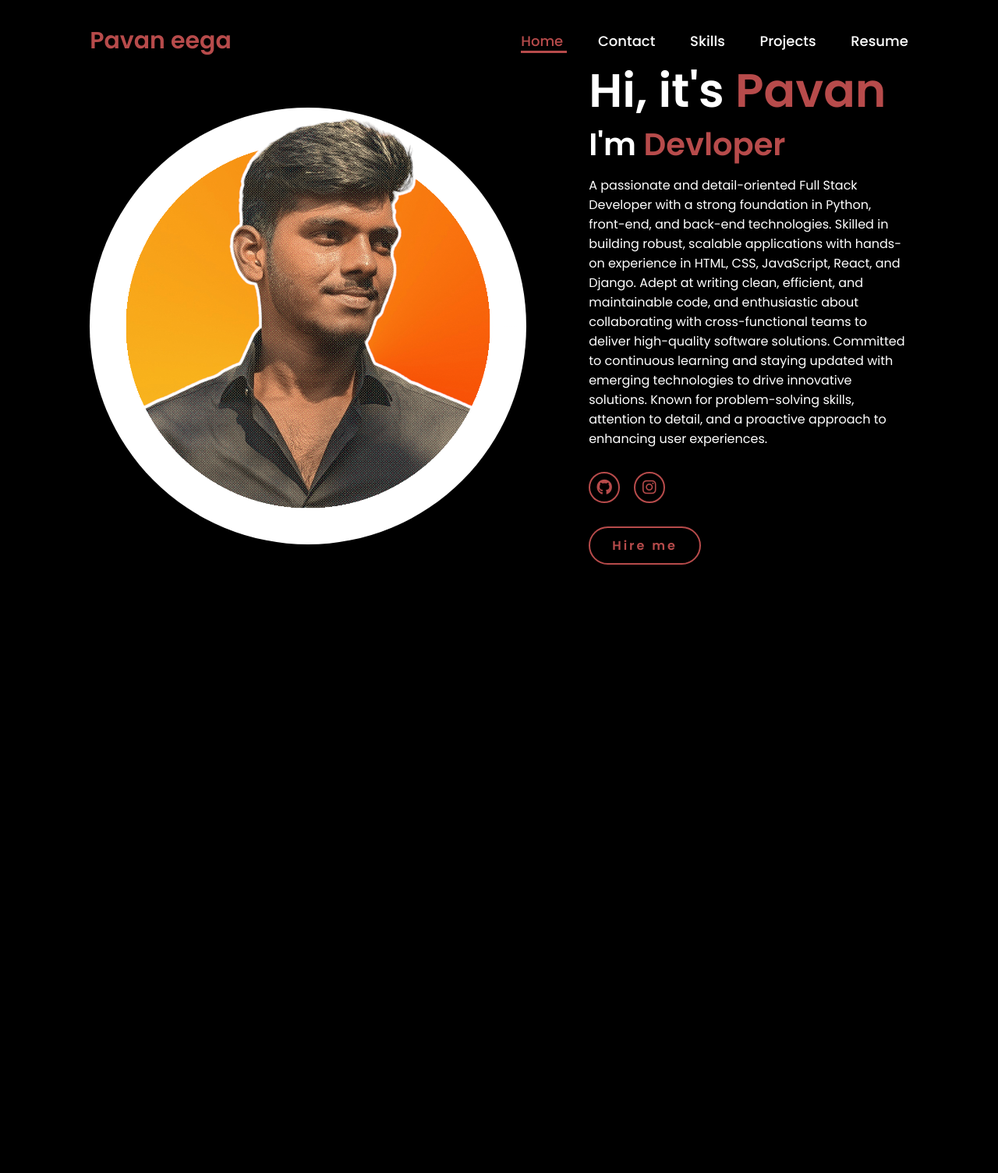
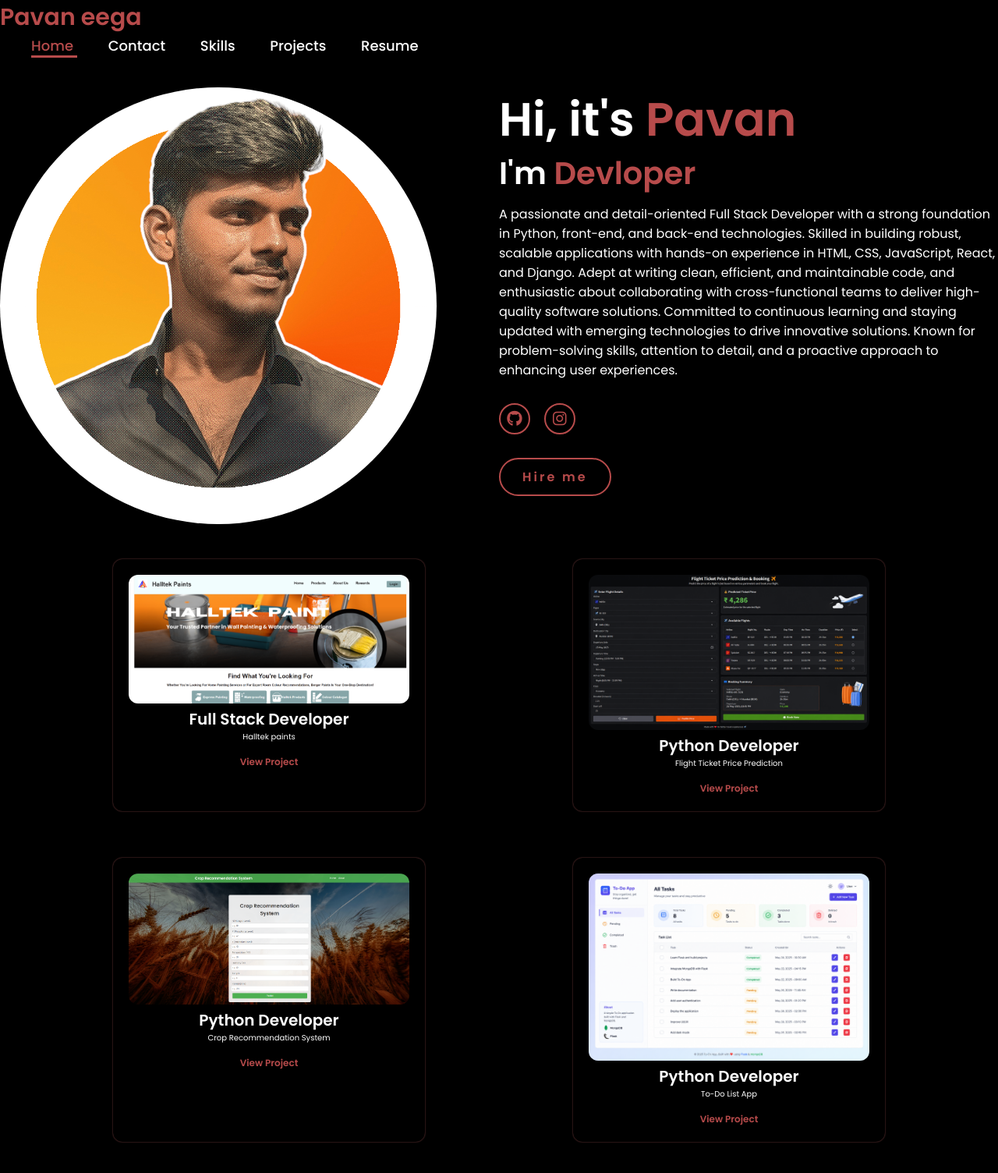
Before and after one commit to Pavaneega/Portfolio, a Flask app: page / in a window 1280 px wide. Shown: the whole page at 78% size. Before the commit the page ends 724 px from the top, so only its background shows below. Run offline with Flask 3, Linux system fonts and the light colour scheme.

Commit message:
updated projects

```diff
--- a/static/css/style.css
+++ b/static/css/style.css
@@ -22,7 +22,7 @@ body{
     color: white;
 }
 
-header{
+.header{
     margin-top: 20px;
     position: fixed;
     top: 0;
@@ -35,7 +35,13 @@ header{
     justify-content: space-between;
     align-items: center;
     z-index: 100;
+    transition: transform 0.3s ease-in-out;
 }
+
+.header.is-hidden {
+    transform: translateY(-100%);
+}
+
 
 .logo{
     font-size: 3rem;
@@ -99,7 +105,7 @@ nav a.active{
     }
 }
 
-section{
+.section{
     min-height: 100vh;
     padding: 5rem 9% 5rem;
 }
@@ -268,3 +274,46 @@ span{
     width: 70vh;
     margin-top: 4rem;
 }
+.Projects1{
+    background-color: black;
+    border-radius: 12px;
+    box-shadow: 0 0 2px #8e4949;
+    padding: 20px;
+    max-width: 400px;
+    margin: 20px auto;
+    text-align: center;
+    position: relative;
+    transition: 0.3s ease;
+}
+.Projects1:hover{
+    transform: scale(1);
+    box-shadow: 0 0 35px #b74b4b;
+}
+.Projects1 img{
+    width: 100%;
+    border-radius: 12px;
+}
+.Projects1 h2{
+    margin-top: 15px;
+    font-size: 1.2rem;
+    color: #b74b4b;
+
+}
+.Projects1 h2:hover{
+    color: #b74b4b;
+}
+.projects{
+    display: flex;
+    flex-wrap: wrap;
+    gap: 20px;
+    padding: 20px;
+    max-width: 1200px;
+    margin: 0 auto;
+    /* width: 100%;
+    display: grid;
+    gap: 4px;
+    grid-template-columns: repeat(auto-fit, minmax(100px, 1fr)); */
+
+
+
+}
--- a/templates/index.html
+++ b/templates/index.html
@@ -1,57 +1,179 @@
-<!DOCTYPE html>
+<!doctype html>
 <html lang="en">
-
   <head>
-    <meta charset="UTF-8">
-    <meta name="viewport" content="width=device-width, initial-scale=1.0">
-    <meta name="description" content="Check out my projects and skills in web development, Python, and Flask.">
-    <meta name="keywords" content="Portfolio, Web Developer, Python, Flask, HTML, CSS, Projects">
-    <meta name="author" content="Pavan Eega">
-    <meta property="og:title" content="My Awesome Website">
-    <meta property="og:description" content="Check out my cool portfolio!">
-    <meta property="og:image" content="https://i.postimg.cc/ZYHTQmBS/Screenshot-12.png">
-    <meta property="og:url" content="https://pavaneega.vercel.app/">
-    <meta property="og:type" content="website">
+    <meta charset="UTF-8" />
+    <meta name="viewport" content="width=device-width, initial-scale=1.0" />
+    <meta
+      name="description"
+      content="Check out my projects and skills in web development, Python, and Flask."
+    />
+    <meta
+      name="keywords"
+      content="Portfolio, Web Developer, Python, Flask, HTML, CSS, Projects"
+    />
+    <meta name="author" content="Pavan Eega" />
+    <meta property="og:title" content="My Awesome Website" />
+    <meta property="og:description" content="Check out my cool portfolio!" />
+    <meta
+      property="og:image"
+      content="https://i.postimg.cc/ZYHTQmBS/Screenshot-12.png"
+    />
+    <meta property="og:url" content="https://pavaneega.vercel.app/" />
+    <meta property="og:type" content="website" />
 
     <!--<meta property="og:type" content="website" />
     <meta property="og:title" content="pavan | Portfolio">
     <meta property="og:description" content="Pavan-Portfolio showcasing my projects, skills, and experience in web development and programming.">
     <meta property="og:image" content="https://i.postimg.cc/ZYHTQmBS/Screenshot-12.png/preview-image.jpg">
     <link rel="canonical" href="https://pavaneega.vercel.app/"> -->
-    <link rel="stylesheet" href="https://cdnjs.cloudflare.com/ajax/libs/font-awesome/6.5.2/css/all.min.css">
-    <link rel="stylesheet" href="{{ url_for('static', filename='css/style.css')}}">
+    <link
+      rel="stylesheet"
+      href="https://cdnjs.cloudflare.com/ajax/libs/font-awesome/6.5.2/css/all.min.css"
+    />
+    <link
+      rel="stylesheet"
+      href="{{ url_for('static', filename='css/style.css')}}"
+    />
     <title>Portfolio website</title>
-    <link rel="icon" href="{{url_for('static', filename='images/logo.png')}}" type="image/png">
+    <link
+      rel="icon"
+      href="{{url_for('static', filename='images/main.jpg')}}"
+      type="image/png"
+    />
   </head>
   <body>
-
     <header>
       <a href="#" class="logo"> Pavan eega </a>
 
       <nav>
         <a href="#" class="active"> Home </a>
-          <a href="mailto:pavaneega1234@gmail.com" target="_blank" rel="noopener noreferrer"> Contact </a>
-          <a href="#" > Skills </a>
-          <a href="https://github.com/Pavaneega?tab=repositories" target="_blank" rel="noopener noreferrer" > Projects </a>
-          <a href="https://drive.google.com/file/d/1OpRwdOrahI4Kerfuvlt2A1MiHOISpESE/view" target="_blank" rel="noopener noreferrer"> Resume </a>
-
+        <a
+          href="mailto:pavaneega1234@gmail.com"
+          target="_blank"
+          rel="noopener noreferrer"
+        >
+          Contact
+        </a>
+        <a href="#"> Skills </a>
+        <a
+          href="https://github.com/Pavaneega?tab=repositories"
+          target="_blank"
+          rel="noopener noreferrer"
+        >
+          Projects
+        </a>
+        <a
+          href="https://drive.google.com/file/d/1OpRwdOrahI4Kerfuvlt2A1MiHOISpESE/view"
+          target="_blank"
+          rel="noopener noreferrer"
+        >
+          Resume
+        </a>
       </nav>
     </header>
     <section class="home">
       <div class="home-img">
-            <img src="{{ url_for('static', filename='images/main.jpg')}}" alt="Pavan Eega profile photo">
+        <img
+          src="{{ url_for('static', filename='images/main.jpg')}}"
+          alt="Pavan Eega smiling in a head and shoulders portrait against a neutral background conveying a friendly, confident tone"
+        />
       </div>
       <div class="home-content">
         <h1>Hi, it's <span>Pavan</span></h1>
         <h3 class="typing-text">I'm <span></span></h3>
-            <p>A passionate and detail-oriented Full Stack Developer with a strong foundation in Python, front-end, and back-end technologies. Skilled in building robust, scalable applications with hands-on experience in HTML, CSS, JavaScript, React, and Django. Adept at writing clean, efficient, and maintainable code, and enthusiastic about collaborating with cross-functional teams to deliver high-quality software solutions. Committed to continuous learning and staying updated with emerging technologies to drive innovative solutions. Known for problem-solving skills, attention to detail, and a proactive approach to enhancing user experiences.</p>
+        <p>
+          A passionate and detail-oriented Full Stack Developer with a strong
+          foundation in Python, front-end, and back-end technologies. Skilled in
+          building robust, scalable applications with hands-on experience in
+          HTML, CSS, JavaScript, React, and Django. Adept at writing clean,
+          efficient, and maintainable code, and enthusiastic about collaborating
+          with cross-functional teams to deliver high-quality software
+          solutions. Committed to continuous learning and staying updated with
+          emerging technologies to drive innovative solutions. Known for
+          problem-solving skills, attention to detail, and a proactive approach
+          to enhancing user experiences.
+        </p>
         <div class="social-icons">
-                <a href="https://github.com/Pavaneega"><i class="fa-brands fa-github"></i></a>
-                <a href="https://www.instagram.com/pavanreddyeega/?igsh=MTN1Z2d0am5odjkzeQ%3D%3D&utm_source=qr#"><i class="fa-brands fa-instagram"></i></a>
-
+          <a
+            href="https://github.com/Pavaneega"
+            target="_blank"
+            rel="noopener noreferrer"
+            ><i class="fa-brands fa-github"></i
+          ></a>
+          <a
+            href="https://www.instagram.com/pavanreddyeega/?igsh=MTN1Z2d0am5odjkzeQ%3D%3D&utm_source=qr#"
+            target="_blank"
+            rel="noopener noreferrer"
+            ><i class="fa-brands fa-instagram"></i
+          ></a>
         </div>
         <a href="mailto:pavaneega1234@gmail.com" class="btn">Hire me</a>
       </div>
     </section>
+    <div class="projects">
+      <div class="Projects1">
+        <img
+          src="{{ url_for('static', filename='images/project1.jpg')}}"
+          alt="Pavan Eega portrait used as a project thumbnail showing head and shoulders on a neutral background conveying an approachable professional tone"
+        />
+        <h1>Full Stack Developer</h1>
+        <p>Halltek paints</p>
+        <a
+          href="https://github.com/Pavaneega/Halltekpaints"
+          target="_blank"
+          rel="noopener noreferrer"
+          style="color: #f0ecec"
+          ><h2>View Project</h2></a
+        >
+      </div>
+
+      <div class="Projects1">
+        <img
+          src="{{ url_for('static', filename='images/project2.jpg')}}"
+          alt="Pavan Eega portrait used as a project thumbnail showing head and shoulders on a neutral background conveying an approachable professional tone"
+        />
+        <h1>Python Developer</h1>
+        <p>Flight Ticket Price Prediction</p>
+        <a
+          href="https://github.com/Pavaneega/Flight-ticket_price_predection"
+          target="_blank"
+          rel="noopener noreferrer"
+          style="color: #f0ecec"
+          ><h2>View Project</h2></a
+        >
+      </div>
+
+            <div class="Projects1">
+        <img
+          src="{{ url_for('static', filename='images/project3.jpg')}}"
+          alt="Pavan Eega portrait used as a project thumbnail showing head and shoulders on a neutral background conveying an approachable professional tone"
+        />
+        <h1>Python Developer</h1>
+        <p>Crop Recommendation System</p>
+        <a
+          href="https://github.com/Pavaneega/crop_recommendation"
+          target="_blank"
+          rel="noopener noreferrer"
+          style="color: #f0ecec"
+          ><h2>View Project</h2></a
+        >
+      </div>
+
+            <div class="Projects1">
+        <img
+          src="{{ url_for('static', filename='images/project4.jpg')}}"
+          alt="Pavan Eega portrait used as a project thumbnail showing head and shoulders on a neutral background conveying an approachable professional tone"
+        />
+        <h1>Python Developer</h1>
+        <p>To-Do List App</p>
+        <a
+          href="https://github.com/Pavaneega/Todo"
+          target="_blank"
+          rel="noopener noreferrer"
+          style="color: #f0ecec"
+          ><h2>View Project</h2></a
+        >
+      </div>
+    </div>
   </body>
 </html>
```
Also changed, not shown: static/images/project1.jpg (added), static/images/project2.jpg (added), static/images/project3.jpg (added), static/images/project4.jpg (added). Lines whose indentation alone changed are shown as unchanged.
